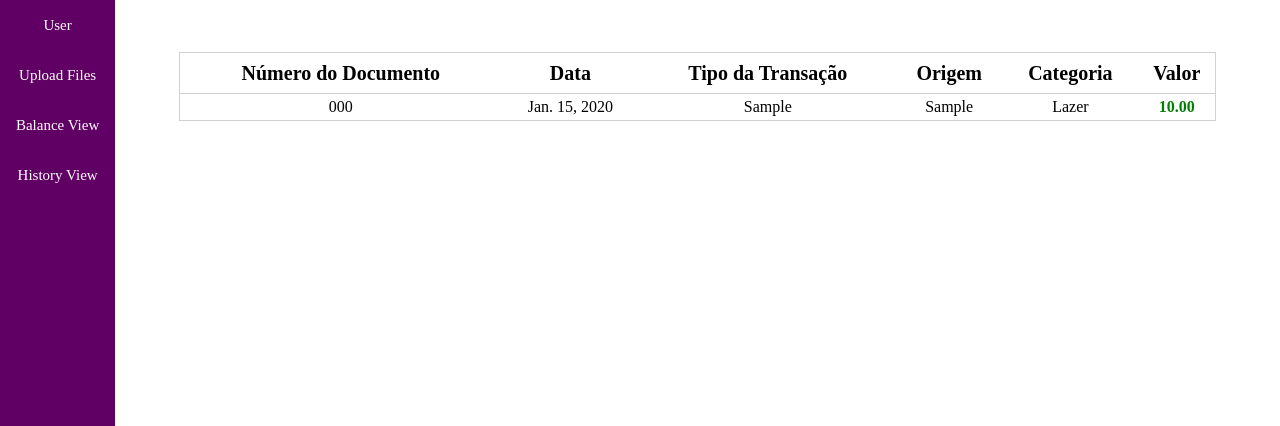
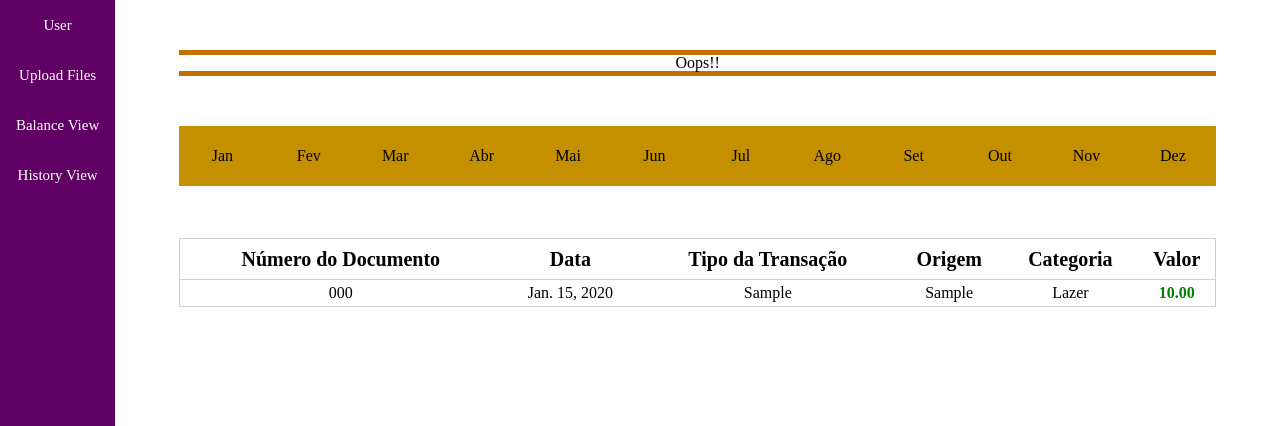
Before and after one commit to Titowisk/budget_app, a Django app: page /budget_viewer/transactions in a window 1280 px wide. Shown: the top 426 px of the page. Run offline with Django 3.2, Linux system fonts and the light colour scheme; tables that the repository leaves empty hold one stand-in row (values such as "Sample post").

Commit message:
Added options (year and month) to the page

```diff
--- a/budget_viewer/static/budget_viewer/css/transactions.css
+++ b/budget_viewer/static/budget_viewer/css/transactions.css
@@ -1,3 +1,46 @@
+/* OPTIONS */
+
+
+.options__years {
+    display: flex;
+    flex-direction: row;
+    justify-content: space-evenly;
+    margin-top: 50px;
+    border-top: 5px solid #c46f00;
+    border-bottom: 5px solid #c46f00;
+
+}
+
+.year__item {
+    display: flex;
+    align-items: center;
+    justify-content: center;
+    height: 50px;
+    width: 100px;
+    background-color: #c46f00;
+}
+
+.options__months {
+    display: flex;
+    margin-top: 50px;
+    border-top: 5px solid #c49000;
+    border-bottom: 5px solid #c49000;
+    flex-direction: row;
+    justify-content: space-evenly;
+}
+
+.month__item {
+    display: flex;
+    align-items: center;
+    justify-content: center;
+    height: 50px;
+    width: 100px;
+    background-color: #c49000;
+}
+
+
+
+/* TABLE */
 table.budget {
     border: 1px solid #000;
     margin-top: 5%;
--- a/budget_viewer/templates/budget_viewer/transactions.html
+++ b/budget_viewer/templates/budget_viewer/transactions.html
@@ -13,6 +13,39 @@
 <!-- forms
 - choose from view expenses or view incomes or view all
 - choose month -->
+<div class="options">
+    <ul class="options__years">
+
+        {% if year_month_dict %}
+
+            {% for year in year_month_dict.keys %}
+                <li class="year__item">{{ year }}</li>
+            {% endfor %}
+        {% else %}
+            <p>Oops!!</p>
+        {% endif %}
+
+        <!-- <li class="year__item">2018</li>
+        <li class="year__item">2019</li>
+        <li class="year__item">2020</li> -->
+    </ul>
+
+    <ul class="options__months">
+
+        <li class="month__item">Jan</li>
+        <li class="month__item">Fev</li>
+        <li class="month__item">Mar</li>
+        <li class="month__item">Abr</li>
+        <li class="month__item">Mai</li>
+        <li class="month__item">Jun</li>
+        <li class="month__item">Jul</li>
+        <li class="month__item">Ago</li>
+        <li class="month__item">Set</li>
+        <li class="month__item">Out</li>
+        <li class="month__item">Nov</li>
+        <li class="month__item">Dez</li>
+    </ul>
+</div>
 
 <!-- show transactions objects accordingly to the choosen options -->
 <table class="budget">
```
